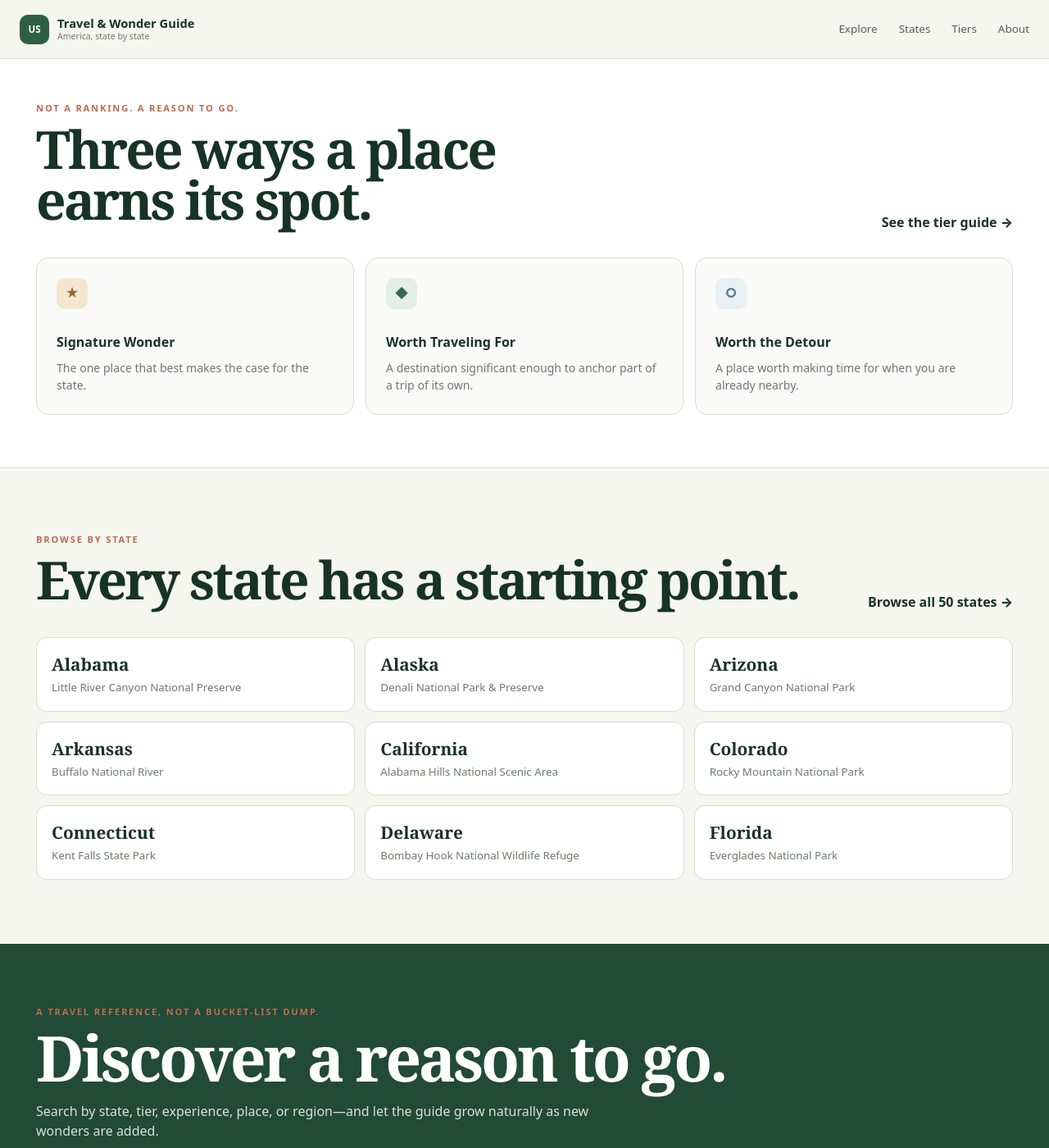
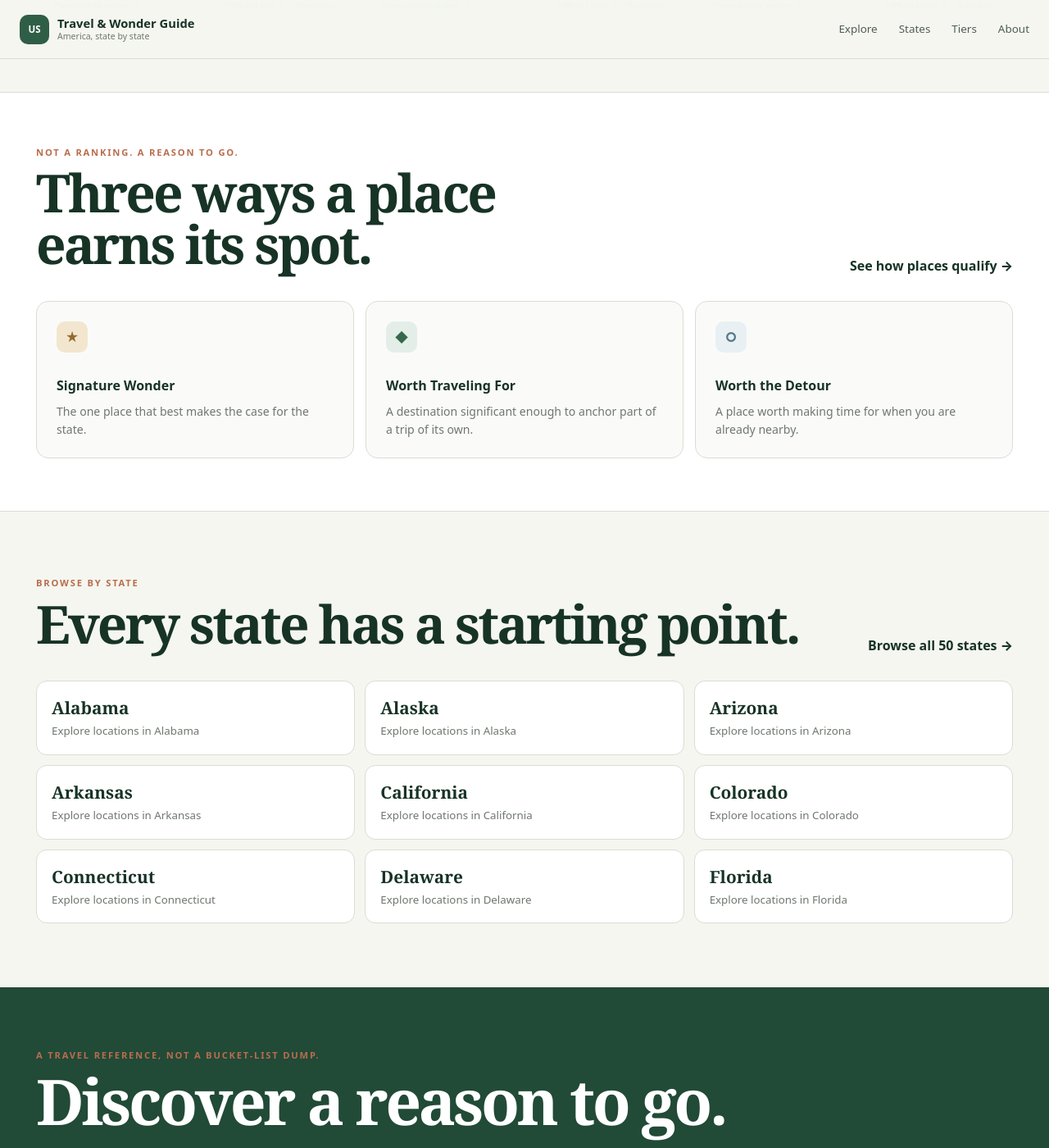
Before and after one commit to jeffthomasiii/us-travel-wonder-guide, a Jekyll site: the page built from index.html, in a window 1280 px wide and 1400 px high, scrolled down 2041 px. Shown: the whole window at 82% size. Built offline with Jekyll 4.4.1, drawn with Linux system fonts in a browser that asks for light colours; some of the changed text lies outside the part shown.

Commit message:
Add non-national-park hero imagery and clarify homepage scope

```diff
--- a/index.html
+++ b/index.html
@@ -2,15 +2,16 @@
 layout: default
 title: Home
 ---
-<section class="landing-hero">
+<section class="landing-hero landing-hero-photo" style="background-image:linear-gradient(90deg,rgba(20,35,28,.82),rgba(20,35,28,.48)),url('https://commons.wikimedia.org/wiki/Special:FilePath/Alabama_Hills_National_Scenic_Area_%2848114568221%29.jpg')">
   <div class="landing-hero-inner">
     <p class="eyebrow">50 states. No throwaway destinations.</p>
     <h1>There is wonder <em>everywhere</em> in America.</h1>
-    <p class="hero-lede">A travel guide built around one simple idea: every state has somewhere worth seeing. Some places define a state. Some justify the trip. Others make the detour unforgettable.</p>
+    <p class="hero-lede">A travel guide built around one simple idea: every state has somewhere worth seeing. National parks are part of that story, but so are state parks, wildlife refuges, forests, scenic roads, coastlines, cultural places, and lesser-known discoveries worth changing your route for.</p>
     <div class="hero-actions">
       <a class="primary" href="{{ '/explore/' | relative_url }}">Explore the guide</a>
-      <a class="secondary-button" href="{{ '/tiers/' | relative_url }}">How the tiers work</a>
+      <a class="secondary-button" href="{{ '/tiers/' | relative_url }}">How places qualify</a>
     </div>
+    <a class="hero-credit" href="https://commons.wikimedia.org/wiki/File:Alabama_Hills_National_Scenic_Area_%2848114568221%29.jpg" target="_blank" rel="noopener">Alabama Hills · Matthew Dillon · CC BY 2.0</a>
   </div>
 </section>
 
@@ -35,7 +36,7 @@
   <div class="page-shell">
     <div class="section-head compact-head">
       <div><p class="eyebrow">Not a ranking. A reason to go.</p><h2>Three ways a place earns its spot.</h2></div>
-      <a class="text-cta" href="{{ '/tiers/' | relative_url }}">See the tier guide →</a>
+      <a class="text-cta" href="{{ '/tiers/' | relative_url }}">See how places qualify →</a>
     </div>
     <div class="tier-cards">
       <article><span class="tier-icon signature">★</span><h3>Signature Wonder</h3><p>The one place that best makes the case for the state.</p></article>
@@ -53,11 +54,9 @@
   <div class="home-state-grid">
     {% assign states = site.states | sort: "title" %}
     {% for state in states limit:9 %}
-      {% assign state_wonders = site.wonders | where: "state", state.title %}
-      {% assign signature = state_wonders | first %}
       <a class="home-state-card" href="{{ state.url | relative_url }}">
         <span>{{ state.title }}</span>
-        {% if signature %}<small>{{ signature.title }}</small>{% endif %}
+        <small>Explore locations in {{ state.title }}</small>
       </a>
     {% endfor %}
   </div>
```
